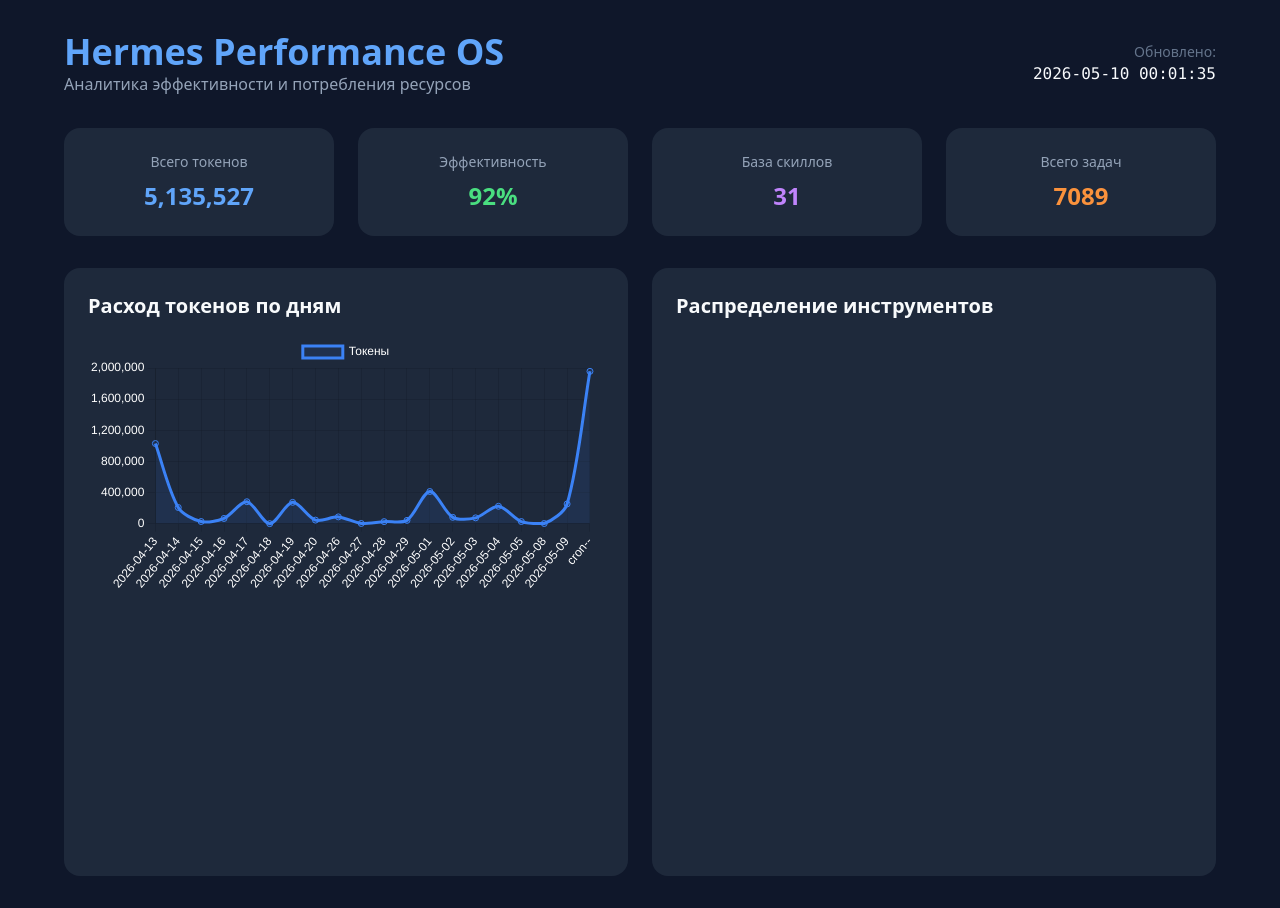
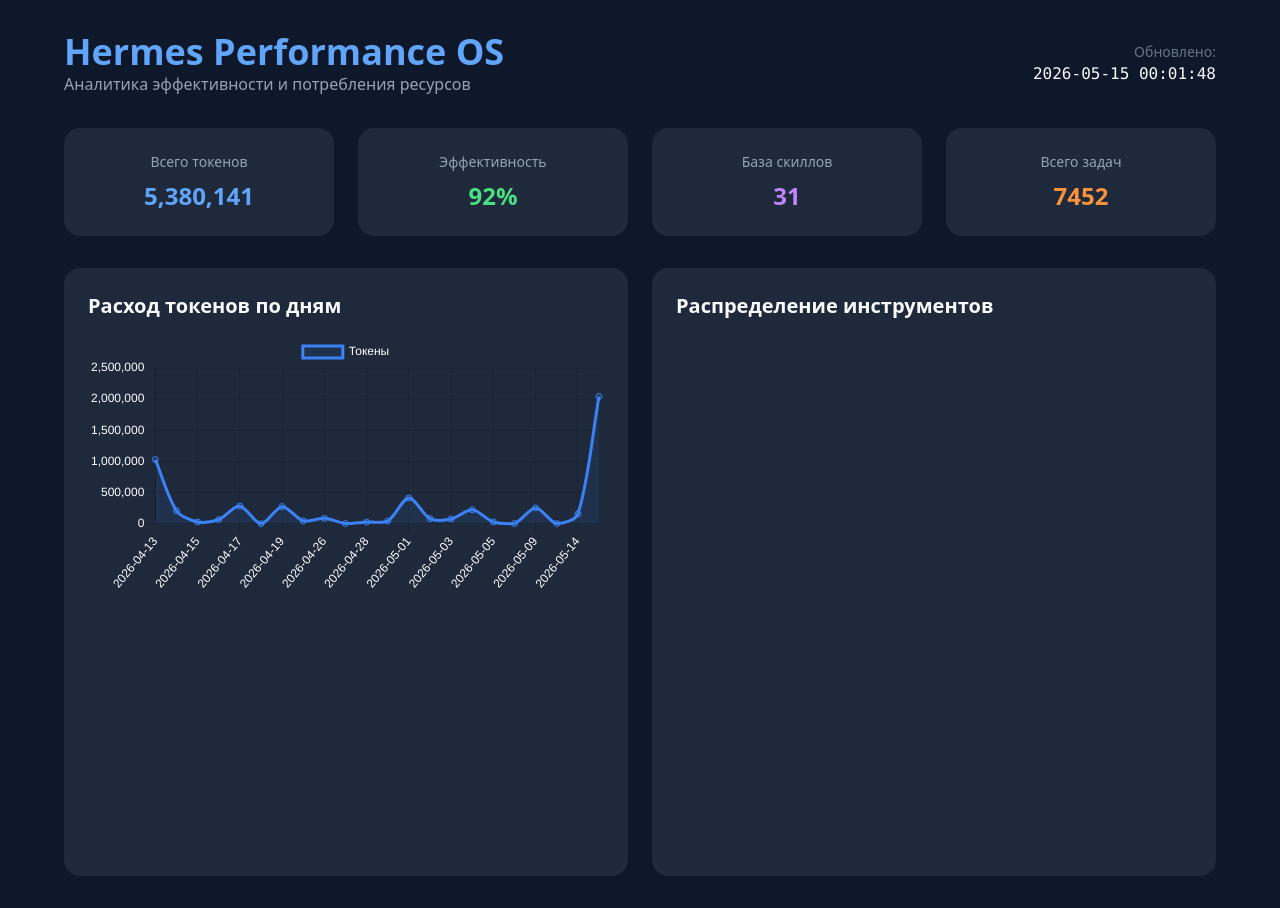
Before and after one commit to Cartograf666/hermes-analytics, a plain HTML site: page index.html in a window 1280 px wide. Drawn offline with nearby package versions, Linux system fonts and the light colour scheme.

Commit message:
Auto-update index.html

```diff
--- a/index.html
+++ b/index.html
@@ -12,13 +12,13 @@
         <div class="max-w-6xl mx-auto">
             <header class="flex justify-between items-center mb-8">
                 <div><h1 class="text-4xl font-bold text-blue-400">Hermes Performance OS</h1><p class="text-slate-400">Аналитика эффективности и потребления ресурсов</p></div>
-                <div class="text-right"><p class="text-sm text-slate-500">Обновлено:</p><p class="font-mono">2026-05-10 00:01:35</p></div>
+                <div class="text-right"><p class="text-sm text-slate-500">Обновлено:</p><p class="font-mono">2026-05-15 00:01:48</p></div>
             </header>
             <div class="grid grid-cols-1 md:grid-cols-4 gap-6 mb-8">
-                <div class="card text-center"><p class="text-slate-400 text-sm mb-2">Всего токенов</p><p class="text-2xl font-bold text-blue-400">5,135,527</p></div>
+                <div class="card text-center"><p class="text-slate-400 text-sm mb-2">Всего токенов</p><p class="text-2xl font-bold text-blue-400">5,380,141</p></div>
                 <div class="card text-center"><p class="text-slate-400 text-sm mb-2">Эффективность</p><p class="text-2xl font-bold text-green-400">92%</p></div>
                 <div class="card text-center"><p class="text-slate-400 text-sm mb-2">База скиллов</p><p class="text-2xl font-bold text-purple-400">31</p></div>
-                <div class="card text-center"><p class="text-slate-400 text-sm mb-2">Всего задач</p><p class="text-2xl font-bold text-orange-400">7089</p></div>
+                <div class="card text-center"><p class="text-slate-400 text-sm mb-2">Всего задач</p><p class="text-2xl font-bold text-orange-400">7452</p></div>
             </div>
             <div class="grid grid-cols-1 md:grid-cols-2 gap-6">
                 <div class="card"><h2 class="text-xl font-semibold mb-4">Расход токенов по дням</h2><canvas id="tokenChart"></canvas></div>
@@ -29,8 +29,8 @@
             new Chart(document.getElementById('tokenChart'), {
                 type: 'line',
                 data: {
-                    labels: ["2026-04-13", "2026-04-14", "2026-04-15", "2026-04-16", "2026-04-17", "2026-04-18", "2026-04-19", "2026-04-20", "2026-04-26", "2026-04-27", "2026-04-28", "2026-04-29", "2026-05-01", "2026-05-02", "2026-05-03", "2026-05-04", "2026-05-05", "2026-05-08", "2026-05-09", "cron--"],
-                    datasets: [{ label: 'Токены', data: [1029982, 208488, 28298, 67805, 282309, 706, 274300, 46200, 87812, 3070, 26869, 42889, 413516, 82104, 75452, 224140, 27962, 2732, 253853, 1957040], borderColor: '#3b82f6', tension: 0.3, fill: true, backgroundColor: 'rgba(59, 130, 246, 0.1)' }]
+                    labels: ["2026-04-13", "2026-04-14", "2026-04-15", "2026-04-16", "2026-04-17", "2026-04-18", "2026-04-19", "2026-04-20", "2026-04-26", "2026-04-27", "2026-04-28", "2026-04-29", "2026-05-01", "2026-05-02", "2026-05-03", "2026-05-04", "2026-05-05", "2026-05-08", "2026-05-09", "2026-05-10", "2026-05-14", "cron--"],
+                    datasets: [{ label: 'Токены', data: [1029982, 208488, 28298, 67805, 282309, 706, 274300, 46200, 87812, 3070, 26869, 42889, 413516, 82104, 75452, 224140, 27962, 2732, 253853, 2403, 157441, 2041810], borderColor: '#3b82f6', tension: 0.3, fill: true, backgroundColor: 'rgba(59, 130, 246, 0.1)' }]
                 },
                 options: { scales: { y: { ticks: { color: 'white' } }, x: { ticks: { color: 'white' } } }, plugins: { legend: { labels: { color: 'white' } } } }
             });
```
